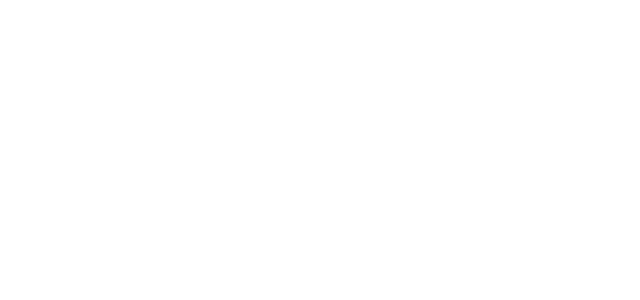
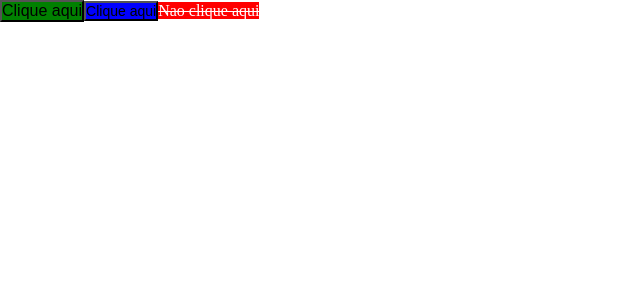
Before and after one commit to Heclypso/portifolio-creactapp, a React (Create React App) app: page / in a window 1280 px wide. Shown: the top 300 px of the page, without its empty margins (0-640 px from the left). Built offline with nearby package versions, Linux system fonts and the light colour scheme.

Commit message:
Implementado Styled Components ao ambiente de desenvolvimento.

```diff
--- a/package.json
+++ b/package.json
@@ -12,7 +12,7 @@
     "react": "^18.2.0",
     "react-dom": "^18.2.0",
     "react-scripts": "5.0.1",
-    "styled-components": "^5.3.6",
+    "styled-components": "^5.3.11",
     "typescript": "^4.9.5",
     "web-vitals": "^2.1.4"
   },
@@ -48,7 +48,7 @@
     "@types/bonjour": "^3.5.13",
     "@types/estree": "^1.0.7",
     "@types/node": "^22.15.29",
-    "@types/styled-components": "^5.1.26",
+    "@types/styled-components": "^5.1.34",
     "@types/trusted-types": "^2.0.7",
     "@typescript-eslint/eslint-plugin": "^5.50.0",
     "@typescript-eslint/parser": "^5.50.0",
--- a/src/App.tsx
+++ b/src/App.tsx
@@ -1,5 +1,13 @@
+import Teste from './Teste'
+import EstiloGlobal from './styles'
+
 function App() {
-  return <></>
+  return (
+    <>
+      <Teste />
+      <EstiloGlobal />
+    </>
+  )
 }
 
 export default App
--- /dev/null
+++ b/src/Teste.tsx
@@ -0,0 +1,38 @@
+import { ReactNode } from 'react'
+import styled from 'styled-components'
+
+type BotaoProps = {
+  principal: boolean
+  children?: ReactNode
+  fontSize?: string
+}
+
+const Botao = styled.button<BotaoProps>`
+  background-color: ${(props) => (props.principal ? 'green' : 'blue')};
+  font-size: ${(props) => props.fontSize || '16px'};
+`
+
+const BotaoPerigo = styled(Botao)`
+  background-color: red;
+  color: #fff;
+
+  span {
+    text-decoration: line-through;
+  }
+`
+
+function Teste() {
+  return (
+    <>
+      <Botao principal>Clique aqui</Botao>
+      <Botao fontSize="14px" principal={false}>
+        Clique aqui
+      </Botao>
+      <BotaoPerigo as="a" principal>
+        <span>Nao clique aqui</span>
+      </BotaoPerigo>
+    </>
+  )
+}
+
+export default Teste
--- /dev/null
+++ b/src/styles.ts
@@ -0,0 +1,10 @@
+import { createGlobalStyle } from 'styled-components'
+
+const EstiloGlobal = createGlobalStyle`
+  * {
+    margin: 0;
+    padding: 0;
+  }
+`
+
+export default EstiloGlobal
```
Also changed, not shown: 1 other file (tests, documents, lock files or other folders).
